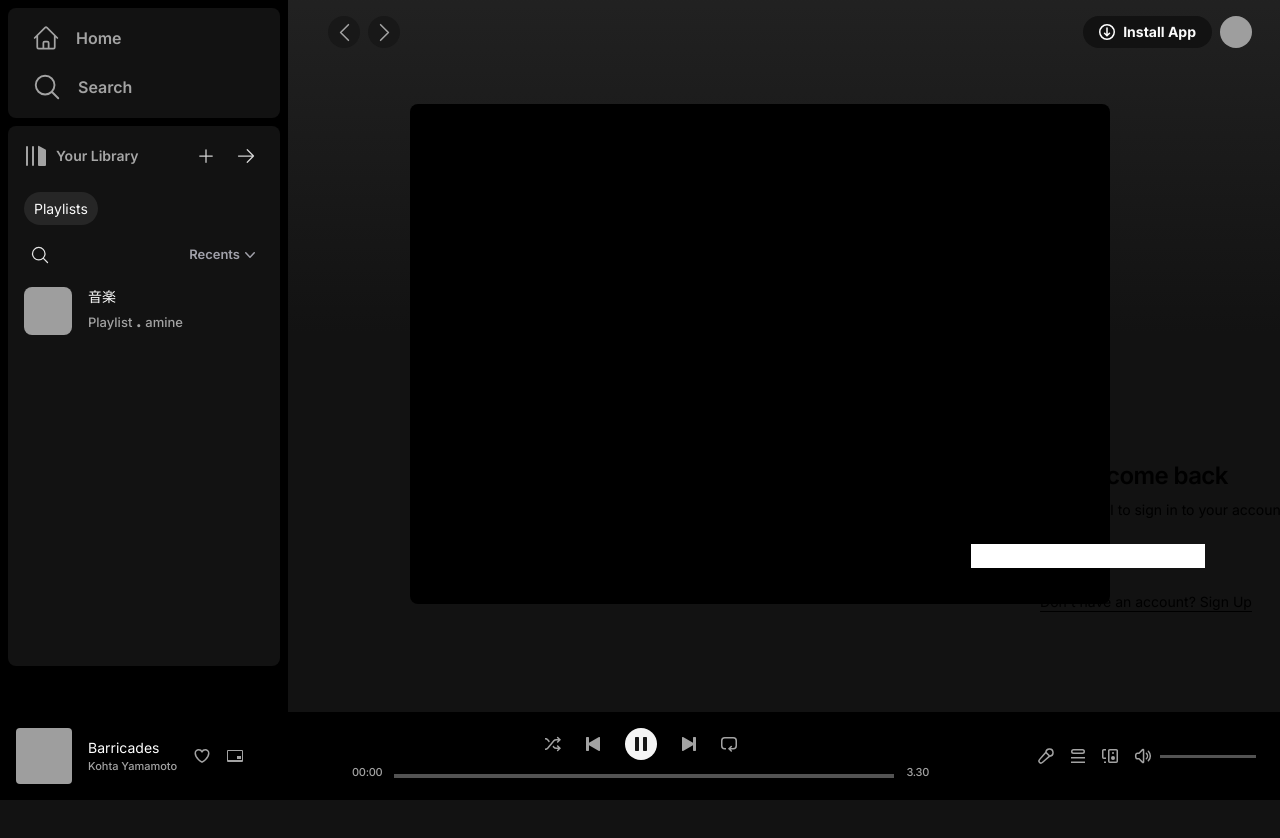
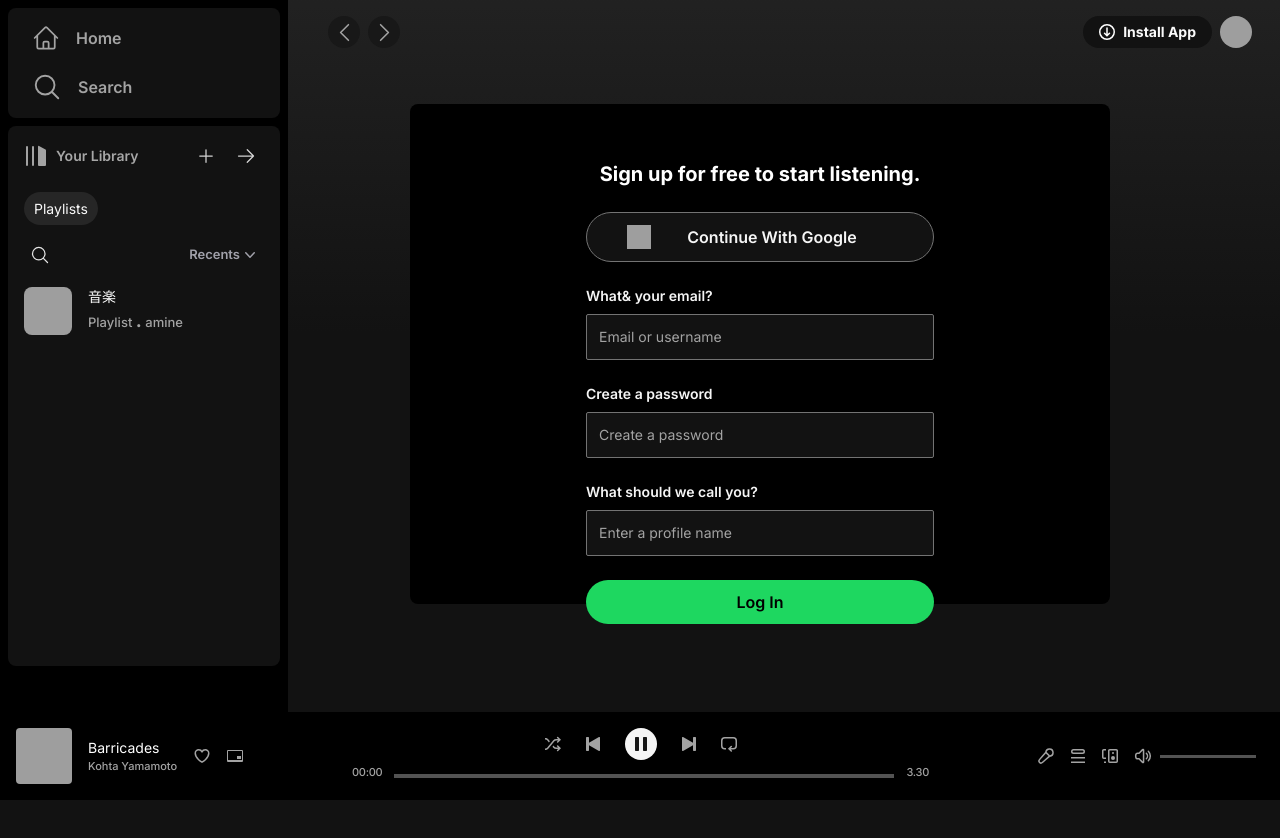
Before and after one commit to amine-tayani/spotify-cl, a Next.js app: page /signup in a window 1280 px wide. Shown: the top 838 px of the page. Built offline with nearby package versions, Linux system fonts and the light colour scheme; grey boxes are pictures that could not be loaded.

Commit message:
Add signup page layout

```diff
--- a/src/app/(auth)/signup/page.tsx
+++ b/src/app/(auth)/signup/page.tsx
@@ -2,34 +2,90 @@
 import Link from "next/link";
 
 export const metadata: Metadata = {
-  title: "Signup Page",
-  description: "Sign up to your account",
+  title: "Signup",
+  description: "Create your account",
 };
 
 export default function SignupPage() {
   return (
-    <div className="container flex h-screen w-screen flex-col items-center justify-center">
-      <div className="mx-auto flex w-full flex-col justify-center space-y-6 sm:w-[350px]">
-        <div className="flex flex-col space-y-2 text-center">
-          <h1 className="text-2xl font-semibold tracking-tight">
-            Welcome back
-          </h1>
-          <p className="text-sm text-muted-foreground">
-            Enter your email to sign in to your account
-          </p>
-        </div>
-        <div>
-          <input type="text" />
-        </div>
-        <p className="px-8 text-center text-sm text-muted-foreground">
-          <Link
-            href="/register"
-            className="hover:text-brand underline underline-offset-4"
-          >
-            Don&apos;t have an account? Sign Up
-          </Link>
-        </p>
+    <form className="mx-20">
+      <h1 className="text-xl text-center font-bold text-white my-6">
+        Sign up for free to start listening.
+      </h1>
+      <div className="mb-6">
+        <button
+          className="rounded-full text-neutral-100 font-semibold bg-[--background-base] text-center inline-flex justify-center border border-neutral-500 relative select-none"
+          style={{
+            paddingInline: "40px",
+            paddingBlock: "12px",
+            verticalAlign: "middle",
+            inlineSize: "100%",
+          }}
+        >
+          <span
+            style={{
+              background:
+                "url(https://accounts.scdn.co/sso/images/new-google-icon.72fd940a229bc94cf9484a3320b3dccb.svg) no-repeat center center",
+            }}
+            className="w-6 h-6"
+          ></span>
+          <span className="capitalize m-auto flex flex-row gap-x-3 items-center">
+            Continue with Google
+          </span>
+        </button>
       </div>
-    </div>
+      <div className="mb-6">
+        <label
+          htmlFor="email"
+          className="block mb-2 text-sm font-semibold text-neutral-100"
+        >
+          What& your email?
+        </label>
+        <input
+          type="email"
+          id="email"
+          className=" bg-[--background-base] border placeholder:text-neutral-400 border-neutral-500 text-neutral-100 text-sm rounded-sm block w-full p-3"
+          placeholder="Email or username"
+          required
+        />
+      </div>
+      <div className="mb-6">
+        <label
+          htmlFor="password"
+          className="block mb-2 text-sm font-semibold text-neutral-100"
+        >
+          Create a password
+        </label>
+        <input
+          type="password"
+          id="password"
+          className=" bg-[--background-base] border placeholder:text-neutral-400 border-neutral-500 text-neutral-100 text-sm rounded-sm block w-full p-3  "
+          required
+          placeholder="Create a password"
+        />
+      </div>
+      <div className="mb-6">
+        <label
+          htmlFor="password"
+          className="block mb-2 text-sm font-semibold text-neutral-100"
+        >
+          What should we call you?
+        </label>
+        <input
+          type="password"
+          id="password"
+          className=" bg-[--background-base] border placeholder:text-neutral-400 border-neutral-500 text-neutral-100 text-sm rounded-sm block w-full p-3  "
+          required
+          placeholder="Enter a profile name"
+        />
+      </div>
+
+      <button
+        type="submit"
+        className="bg-[--text-bright-accent] focus:outline-none font-semibold rounded-full px-5 py-2.5 text-center w-full"
+      >
+        Log In
+      </button>
+    </form>
   );
 }
```
